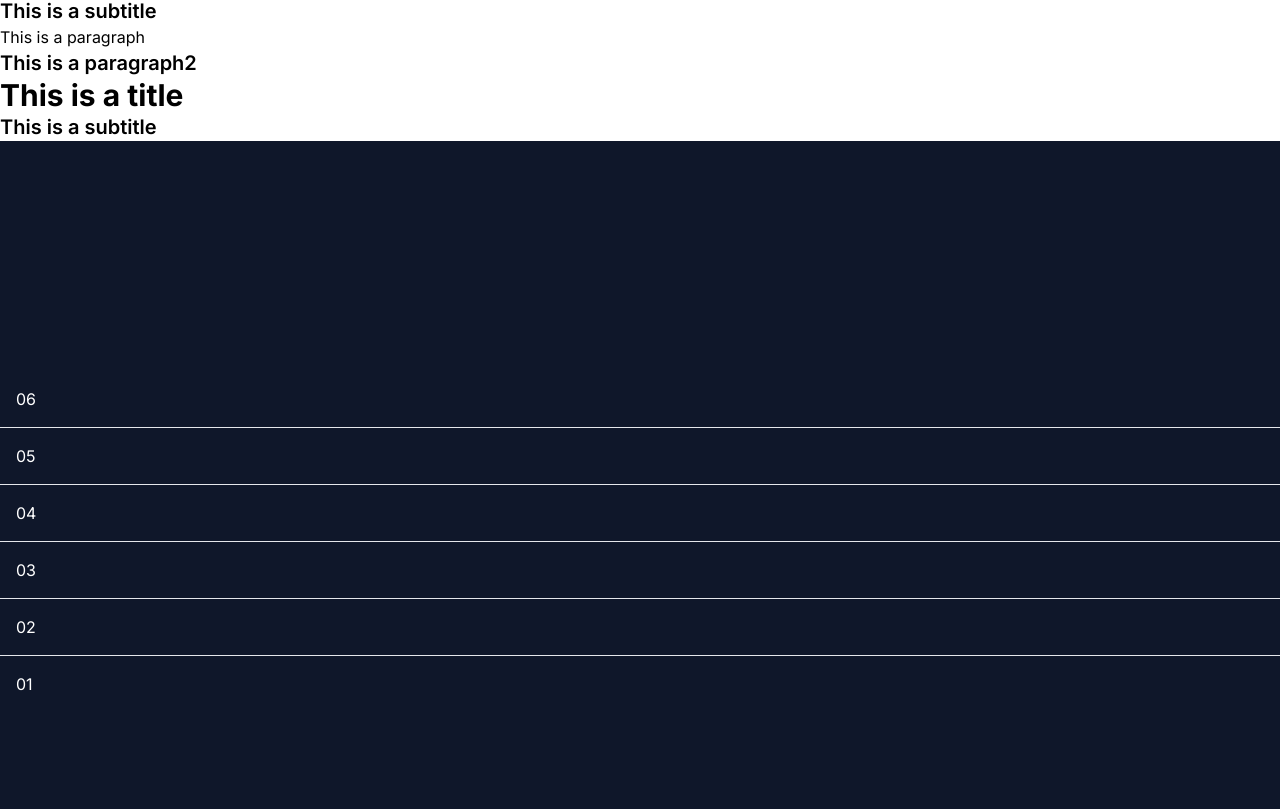
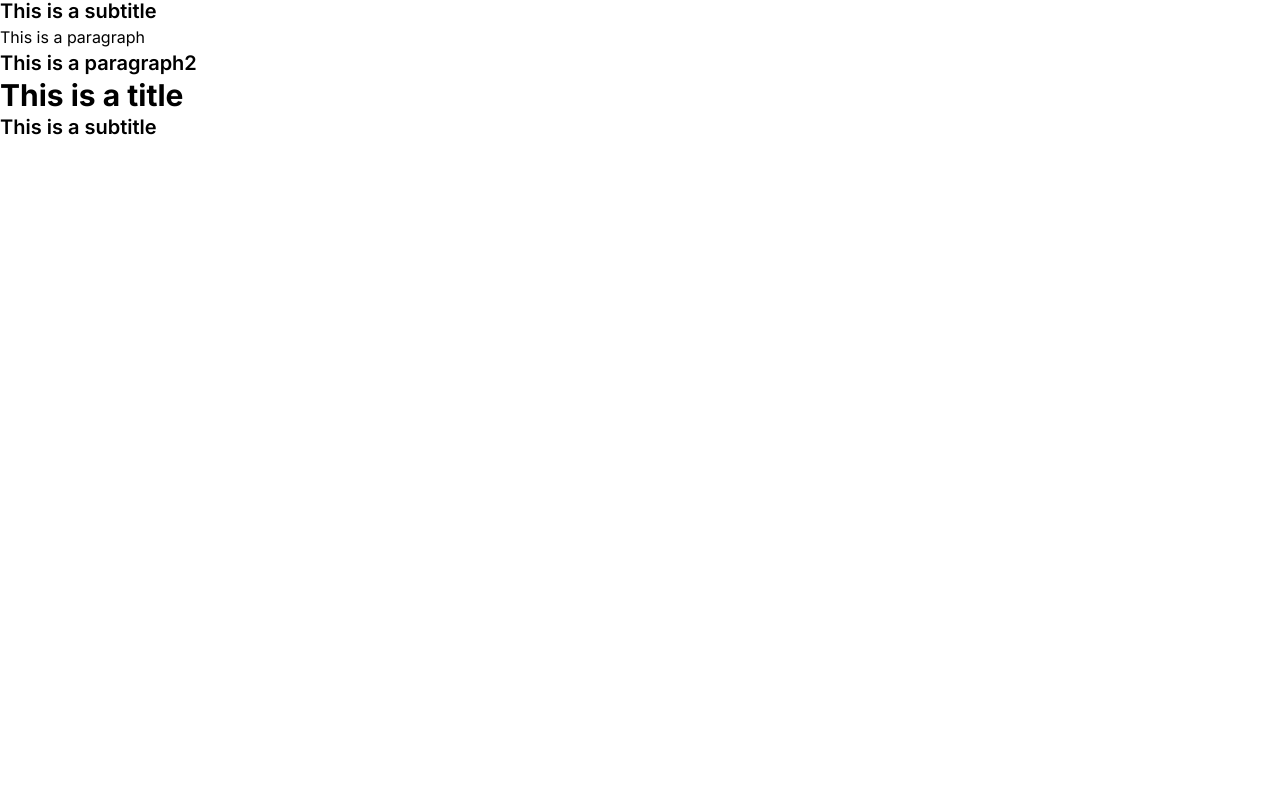
Before and after one commit to youngsal/empty, a Next.js app: page / in a window 1280 px wide. Shown: the part 2351-3160 px from the top of the page. After the commit the page ends 2492 px from the top, so only its background shows below. Built offline with nearby package versions, Linux system fonts and the light colour scheme.

Commit message:
initial commit errors

```diff
--- a/app/page.tsx
+++ b/app/page.tsx
@@ -51,7 +51,7 @@ s
           <h1>This is a title</h1>
           <h2>This is a subtitle</h2>
         </div>
-      <div className="flex flex-col-reverse justify-center h-screen text-white divide-y divide-y-reverse bg-slate-900">
+      {/* <div className="flex flex-col-reverse justify-center h-screen text-white divide-y divide-y-reverse bg-slate-900">
           <div className="p-4">01</div>
           <div className="p-4">02</div>
           <div className="p-4">03</div>
@@ -98,7 +98,7 @@ s
           <h2>This is a paragraph2</h2>
           <h1>This is a title</h1>
           <h2>This is a subtitle</h2>
-        </div>
+        </div> */}
     </div>
   )
 }
```
